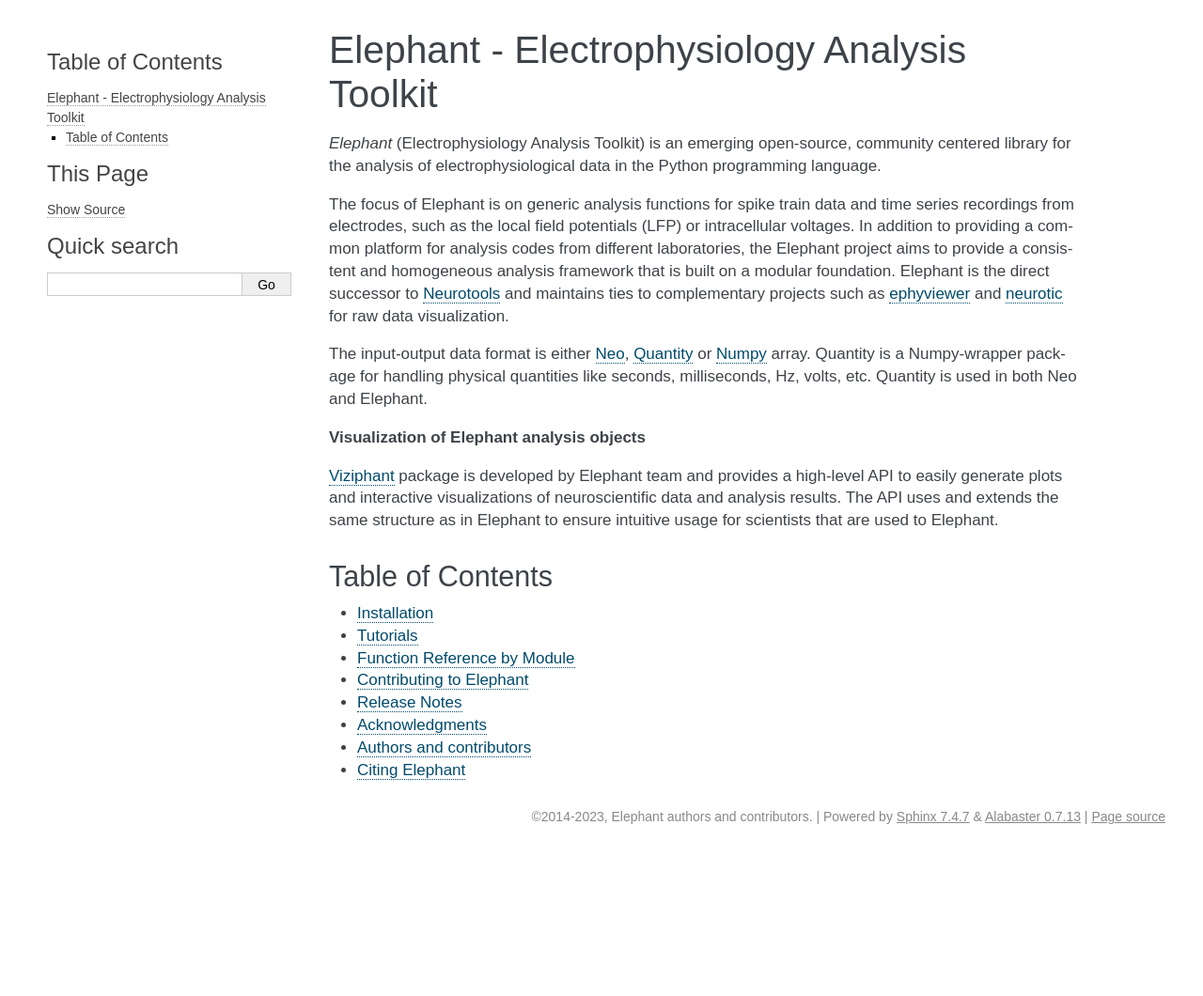
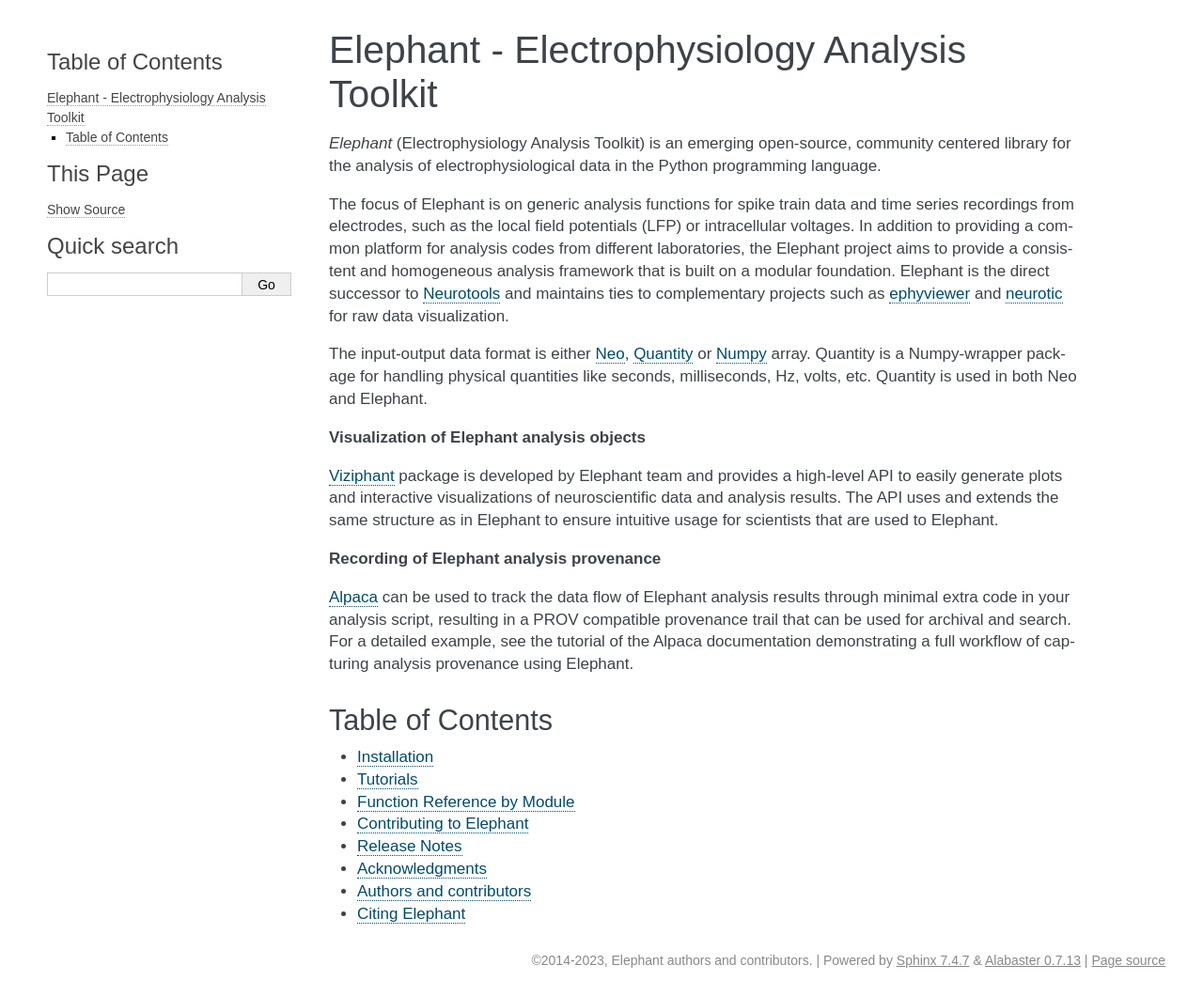
Before and after one commit to NeuralEnsemble/elephant, a Sphinx documentation site: the page built from doc/index.rst, in a window 1280 px wide and 1060 px high. Shown: the whole window at 94% size. Built offline with Sphinx 7.4.7, drawn with Linux system fonts in a browser that asks for light colours; pages that are not in the unit, such as notebooks, are missing from menus; the version number could not be read and is left out.

Commit message:
Added a section in the documentation linking to Alpaca. (#607)

```diff
--- a/doc/index.rst
+++ b/doc/index.rst
@@ -28,6 +28,17 @@ by Elephant team and provides a high-level API to easily generate plots and
 interactive visualizations of neuroscientific data and analysis results.
 The API uses and extends the same structure as in Elephant to ensure intuitive
 usage for scientists that are used to Elephant.
+
+
+**Recording of Elephant analysis provenance**
+
+`Alpaca <https://alpaca-prov.readthedocs.io/en/latest/>`_ can be used to track
+the data flow of Elephant analysis results through minimal extra code in your
+analysis script, resulting in a PROV compatible provenance trail that can be
+used for archival and search. For a detailed example, see the tutorial of the
+Alpaca documentation demonstrating a full workflow of capturing analysis
+provenance using Elephant.
+
 
 
 *****************
```
